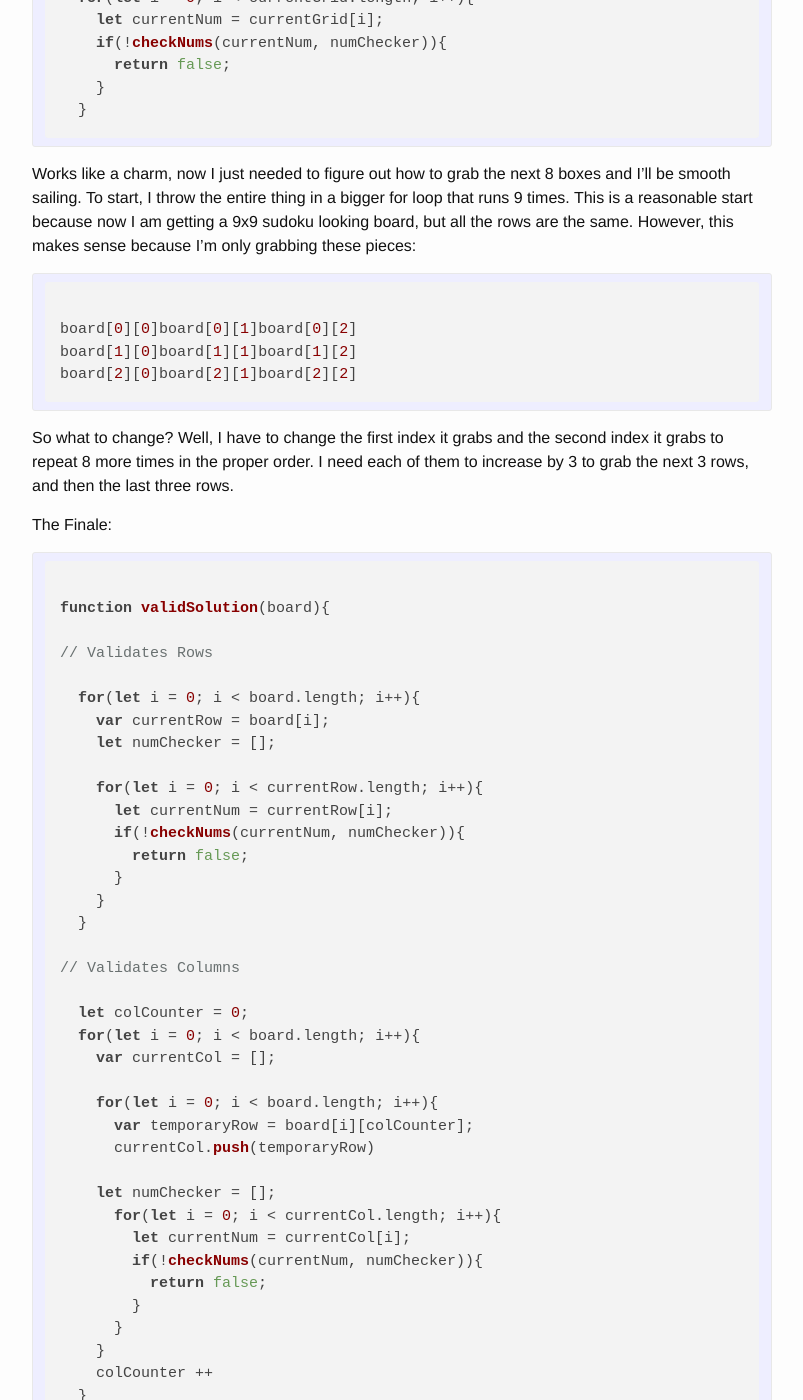
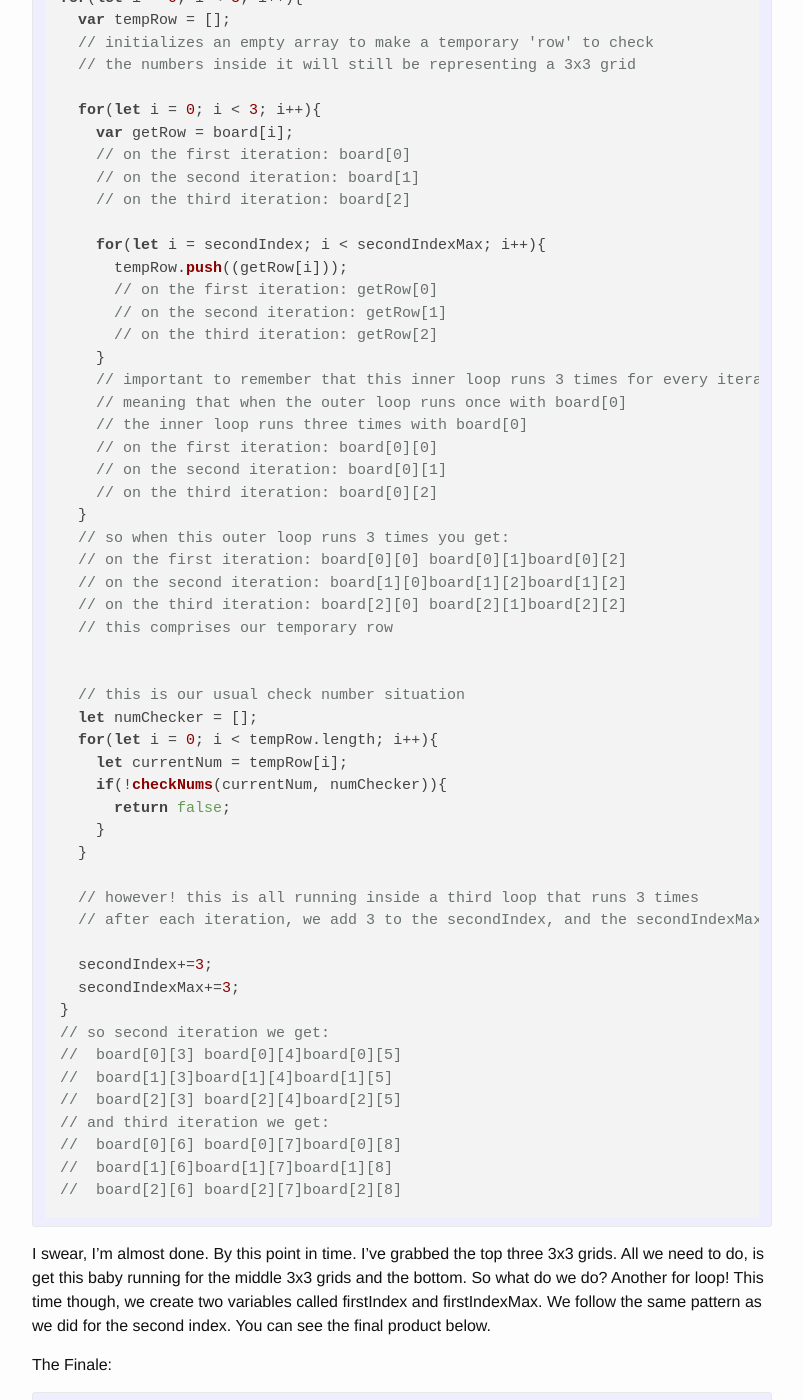
Before and after one commit to nwitte4/blog, a Jekyll site: the page built from _posts/2017-11-17-sudoku-checker.markdown, in a window 1280 px wide and 1400 px high, scrolled down 4297 px. Shown: the whole window, without its empty margins (238-1041 px from the left). Built offline with Jekyll 4.4.1, drawn with Linux system fonts in a browser that asks for light colours; nearby versions of some CDN libraries; some of the changed text lies outside the part shown.

Commit message:
finish sudoku

```diff
--- a/_posts/2017-11-17-sudoku-checker.markdown
+++ b/_posts/2017-11-17-sudoku-checker.markdown
@@ -12,23 +12,21 @@
 
 <pre><code class="javascript">
   for(let i = 0; i < board.length; i++){
-    // A basic [for loop](https://developer.mozilla.org/en-US/docs/Web/JavaScript/Guide/Loops_and_iteration)
-    // To check the numbers in each row
     var currentRow = board[i];
-    // I grab the current row
+    // this grabs each row, one at a time
+
     let numChecker = [];
-    // I initialize a variable called numChecker, it is an empty array
-    // This will be where I temporarily store the values of each row
+    // this is an empty array I will put each number in currentRow, one at a time
 
     for(let i = 0; i < currentRow.length; i++){
-      // This for loop will also run 9 times, because there are nine numbers in each row
       let currentNum = currentRow[i];
-      // I grab the current number of the current row
+      // I grab the current number of the current row and set it equal to a variable called currentNum, fitting
 
       if(numChecker.includes(currentNum)){
-        // I take the current number and I check if the numChecker array contains that number
-        // If the numChecker array contains that number, it means that the number has repeated itself in that row
-        // So I return false
+        // I check if numChecker (an array) contains the currentNum (an individual number)
+        // If numChecker already contains that number, it means that the number is a repeat in that row
+        // because numChecker is emptied after each iteration of the loop
+        // So, I return false
         return false;
       } else {
         // If numChecker does not contain the current number,
@@ -89,57 +87,36 @@
 
 So after this, I commented out my row validation to make sure that when I passed in a invalid board that it was returning false for the right reasons. So I checked this and changed a few different numbers in different columns and it worked again. Yippie. Onto the subgrids.
 
-So the subgrids originally had me sweating. After staring down my computer for a few minutes I said to myself, "just start small, what do you need first?" Well first I needed each row so I grabbed those with a for loop that ran nine times:
+So the subgrids originally had me sweating. After staring down my computer for a few minutes I said to myself, "just start small, what do you need first?" Well first I need the first grid, so:
 
 <pre><code class="javascript">
-for(let i = 0; i < 9; i++){
-  console.log(board[i]);
-}
+  var tempRow = [];
+  // empty array
+    for(let i = 0; i < 3; i++){
+      var getRow = board[i];
+      // this loop runs 3 times
+      // it grabs the first three rows
+      for(let i = 0; i < 3; i++){
+        tempRow.push((getRow[i]));
+        // for every row, this adds the first three numbers
+      }
+    }
 </code></pre>
 
-That printed out each row so I thought okay, now I need the first three numbers of each row:
+So tempRow now contains an array of 9 numbers representing the first 3x3 grid in the sudoku grid. Next I just need to throw that into the numChecker function.
 
 <pre><code class="javascript">
-for(let i = 0; i < 9; i++){
-  var tempRow = board[i];
-
+  var tempRow = [];
   for(let i = 0; i < 3; i++){
-    console.log(tempRow[i])
+    var getRow = board[i];
+    for(let i = 0; i < 3; i++){
+      tempRow.push((getRow[i]));
+    }
   }
-}
-</code></pre>
-
-Perfect. This gets you the first three numbers of each row. In other words, it grabs the first three subgrids on the left side. Wonderful. Next I needed to make sure that I only grabbed one subgrid at a time, so that I could check if it's valid. The simple fix is change the 9 in the first loop to a 3 and voila, we have the first subgrid. So now we need to save it to a variable, perhaps currentGrid?
-
-<pre><code class="javascript">
-let currentGrid = [];
-
-for(let i = 0; i < 3; i++){
-  var tempRow = board[i];
-
-  for(let i = 0; i < 3; i++){
-    currentGrid.push(tempRow[i]);
-  }
-}
-console.log(currentGrid)
-</code></pre>
-
-So currentGrid now contains an array of 9 numbers representing the first 3x3 grid in the sudoku grid. Next I just need to throw that into the numChecker function.
-
-<pre><code class="javascript">
-let currentGrid = [];
-
-for(let i = 0; i < 3; i++){
-  var tempRow = board[i];
-
-  for(let i = 0; i < 3; i++){
-    currentGrid.push(tempRow[i]);
-  }
-}
 
   let numChecker = [];
-  for(let i = 0; i < currentGrid.length; i++){
-    let currentNum = currentGrid[i];
+  for(let i = 0; i < tempRow.length; i++){
+    let currentNum = tempRow[i];
     if(!checkNums(currentNum, numChecker)){
       return false;
     }
@@ -154,7 +131,70 @@
 board[2][0]board[2][1]board[2][2]
 </code></pre>
 
-So what to change? Well, I have to change the first index it grabs and the second index it grabs to repeat 8 more times in the proper order. I need each of them to increase by 3 to grab the next 3 rows, and then the last three rows.
+So what to change? Well, I have to change the first index it grabs and the second index it grabs to repeat 8 more times in the proper order. First I did this:
+
+<pre><code class="javascript">
+var secondIndex = 0;
+var secondIndexMax = 3;
+// these will go into the for loops later
+
+for(let i = 0; i < 3; i++){
+  var tempRow = [];
+  // initializes an empty array to make a temporary 'row' to check
+  // the numbers inside it will still be representing a 3x3 grid
+
+  for(let i = 0; i < 3; i++){
+    var getRow = board[i];
+    // on the first iteration: board[0]
+    // on the second iteration: board[1]
+    // on the third iteration: board[2]
+
+    for(let i = secondIndex; i < secondIndexMax; i++){
+      tempRow.push((getRow[i]));
+      // on the first iteration: getRow[0]
+      // on the second iteration: getRow[1]
+      // on the third iteration: getRow[2]
+    }
+    // important to remember that this inner loop runs 3 times for every iteration of the outer loop
+    // meaning that when the outer loop runs once with board[0]
+    // the inner loop runs three times with board[0]
+    // on the first iteration: board[0][0]
+    // on the second iteration: board[0][1]
+    // on the third iteration: board[0][2]
+  }
+  // so when this outer loop runs 3 times you get:
+  // on the first iteration: board[0][0] board[0][1]board[0][2]
+  // on the second iteration: board[1][0]board[1][2]board[1][2]
+  // on the third iteration: board[2][0] board[2][1]board[2][2]
+  // this comprises our temporary row
+
+
+  // this is our usual check number situation
+  let numChecker = [];
+  for(let i = 0; i < tempRow.length; i++){
+    let currentNum = tempRow[i];
+    if(!checkNums(currentNum, numChecker)){
+      return false;
+    }
+  }
+
+  // however! this is all running inside a third loop that runs 3 times
+  // after each iteration, we add 3 to the secondIndex, and the secondIndexMax
+
+  secondIndex+=3;
+  secondIndexMax+=3;
+}
+// so second iteration we get:
+//  board[0][3] board[0][4]board[0][5]
+//  board[1][3]board[1][4]board[1][5]
+//  board[2][3] board[2][4]board[2][5]
+// and third iteration we get:
+//  board[0][6] board[0][7]board[0][8]
+//  board[1][6]board[1][7]board[1][8]
+//  board[2][6] board[2][7]board[2][8]
+</code></pre>
+
+I swear, I'm almost done. By this point in time. I've grabbed the top three 3x3 grids. All we need to do, is get this baby running for the middle 3x3 grids and the bottom. So what do we do? Another for loop! This time though, we create two variables called firstIndex and firstIndexMax. We follow the same pattern as we did for the second index. You can see the final product below.
 
 The Finale:
 
@@ -241,13 +277,12 @@
     }
   }
 
-
  return true;
 }
 </code></pre>
 
-My next logical move would be figuring out how to *create* a functional sudoku board. If I could do that, I would probably use javascript to remove/hide a certain amount of numbers and allow a user to insert their own numbers.
+My next logical move would be figuring out how to *create* a functional sudoku game. If I could do that, I would probably use javascript to remove/hide a certain amount of numbers and allow a user to insert their own numbers.
 
 At the end there would be an option to "check board", where this code would run, and if they won the function would return true and I'd probably have something fun happen and if they lost it would return false and I would probably have something else fun happen that still informed them they lost.
 
-One step further would be implementing something into numChecker that returned the part of the board that was breaking. Anyways, this was fun let's do it again sometime.
+One step further would be implementing something into numChecker that returned the part of the board that was breaking, although.. some sudoku games I've played don't even go that far so I'd be going above and beyond, classic. Anyways, this was fun let's do it again sometime. I can't believe you read this far.
```
Also changed, not shown: other parts of _posts/2017-11-17-sudoku-checker.markdown (+25 -29 lines).
